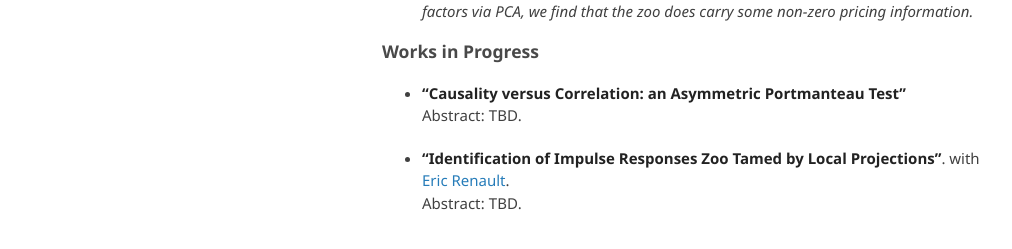
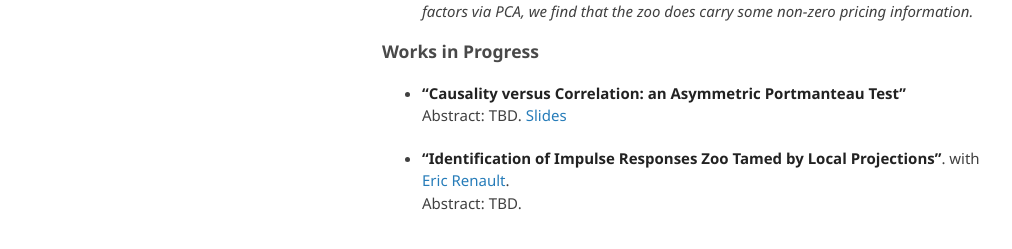
Before and after one commit to amandri/amandri.github.io, a Jekyll site: the page built from index.md, in a window 1280 px wide and 900 px high, scrolled down 658 px. Shown: the part 616-865 px from the top of the window, without its empty margins (133-1145 px from the left). Built offline with Jekyll 4.4.1, drawn with Linux system fonts in a browser that asks for light colours; the repository's description, which GitHub fills in, is left out; our own code applies the rules of GitHub Pages for plain Markdown files.

Commit message:
Update index.md

```diff
--- a/index.md
+++ b/index.md
@@ -33,7 +33,7 @@ Abstract: \
 ### Works in Progress
 
 - **"Causality versus Correlation: an Asymmetric Portmanteau Test"** \
-  Abstract: TBD.
+  Abstract: TBD. [Slides](https://www.dropbox.com/scl/fi/k2w0tivtz4set55ph8cwx/causality.pdf?rlkey=wsj4q3sd41o8un3kq7ehjvrp6&dl=0)
 
 - **"Identification of Impulse Responses Zoo Tamed by Local Projections"**. with [Eric Renault](https://warwick.ac.uk/fac/soc/economics/staff/emrrenault/#).\
   Abstract: TBD.
```
